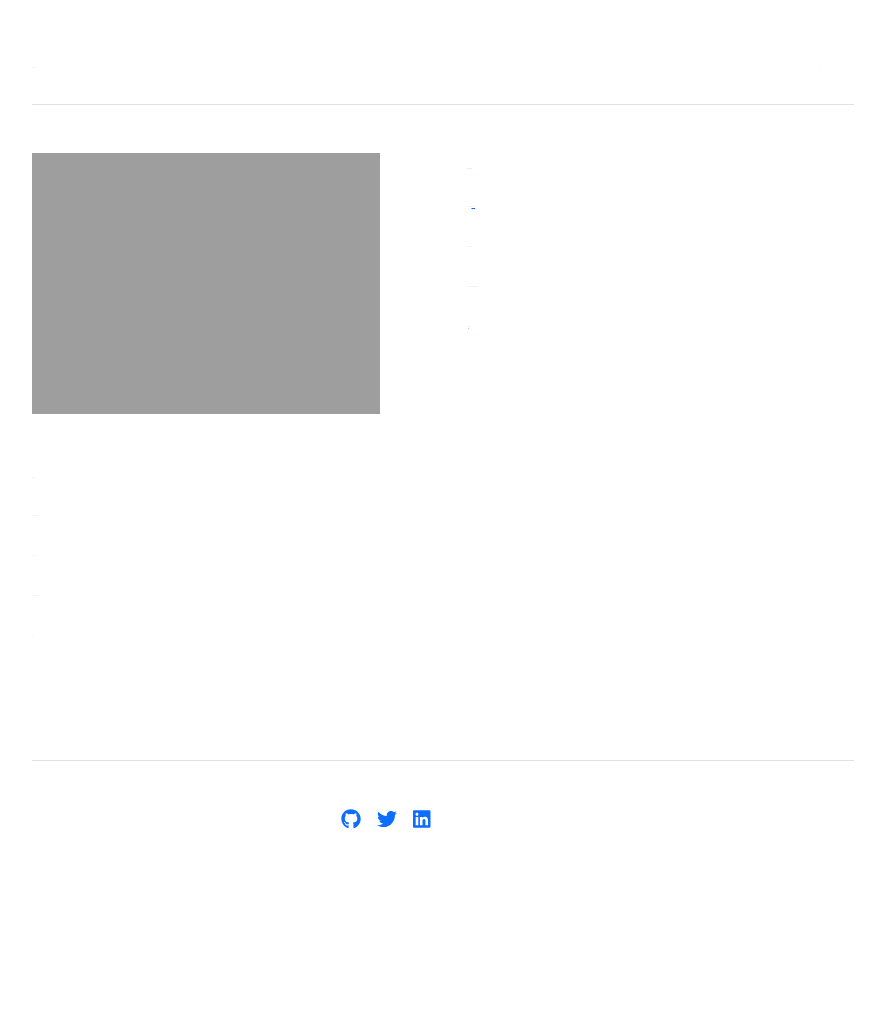
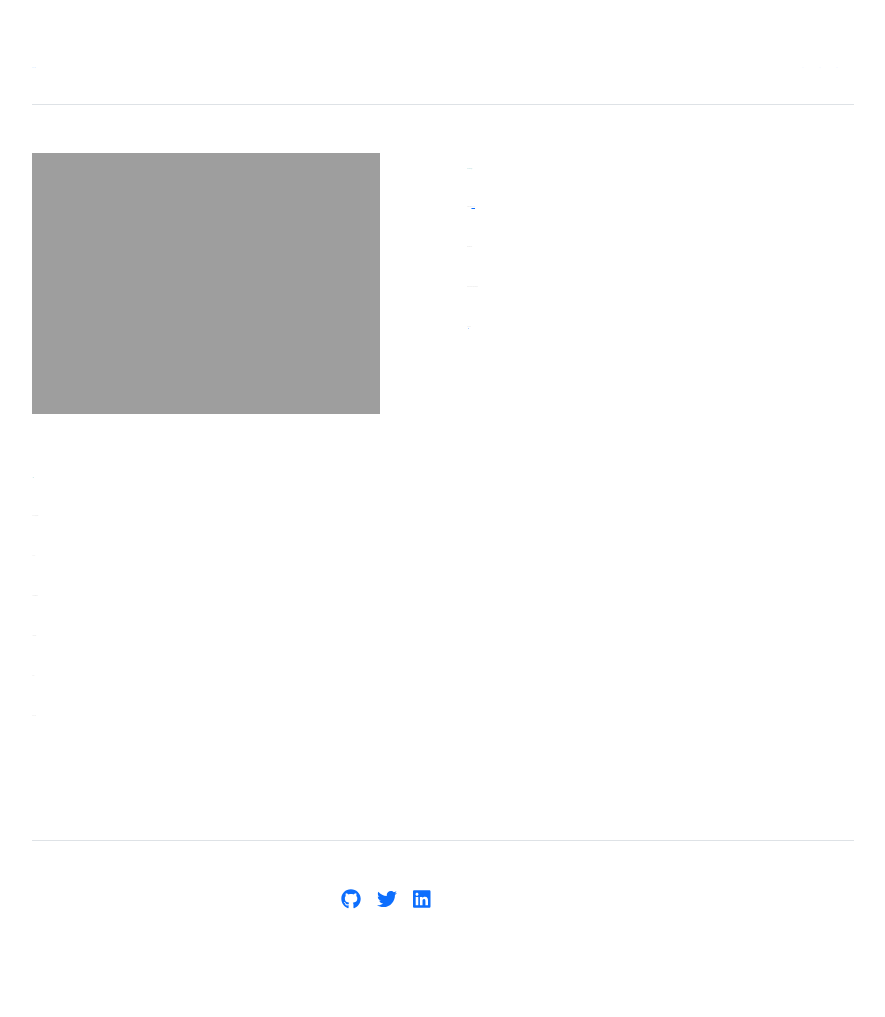
Before and after one commit to houssoudossa/houssoudossa.github.io, a Jekyll site: the page built from index.md, in a window 1280 px wide. Shown: the whole page, without its empty margins (197-1082 px from the left). Built offline with Jekyll 4.4.1, drawn with Linux system fonts in a browser that asks for light colours; before the commit the page ends 937 px from its top, so only the background shows below that.

Commit message:
Update contact.html

```diff
--- a/_includes/contact.html
+++ b/_includes/contact.html
@@ -7,8 +7,9 @@
          <p>Email: {{ contact.email }}</p>
         <p>Phone: {{ contact.phone }}</p>
         <p>Office: {{ contact.office }}</p>
-         <p>{{ contact.institution_address}}</p>
-           <p>{{ contact.institution_address1}}</p>
+         <p>{{ contact.institution_address0}}</p>
+         <p>Bureau: {{ contact.institution_address1}}</p>
+           <p>{{ contact.institution_address2}}</p>
       </div>
           </div>
     {% endfor %}
```
